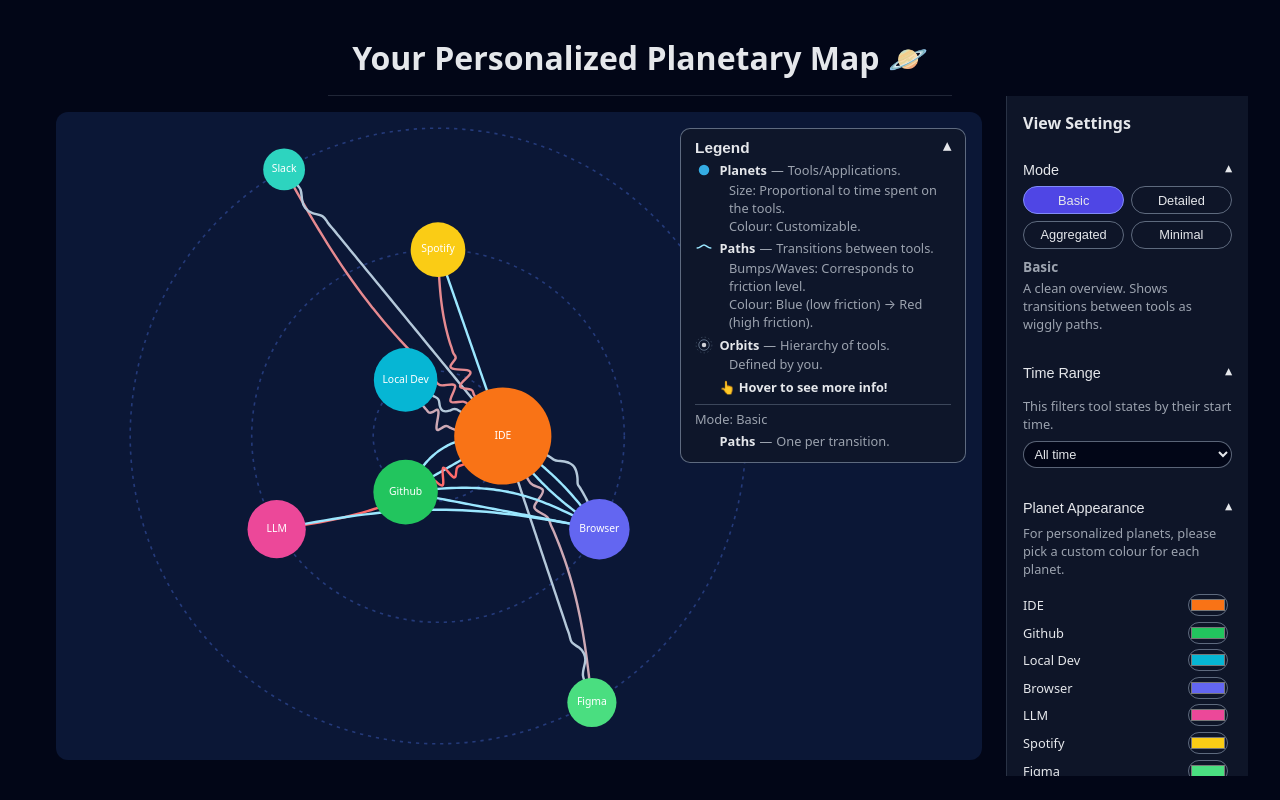
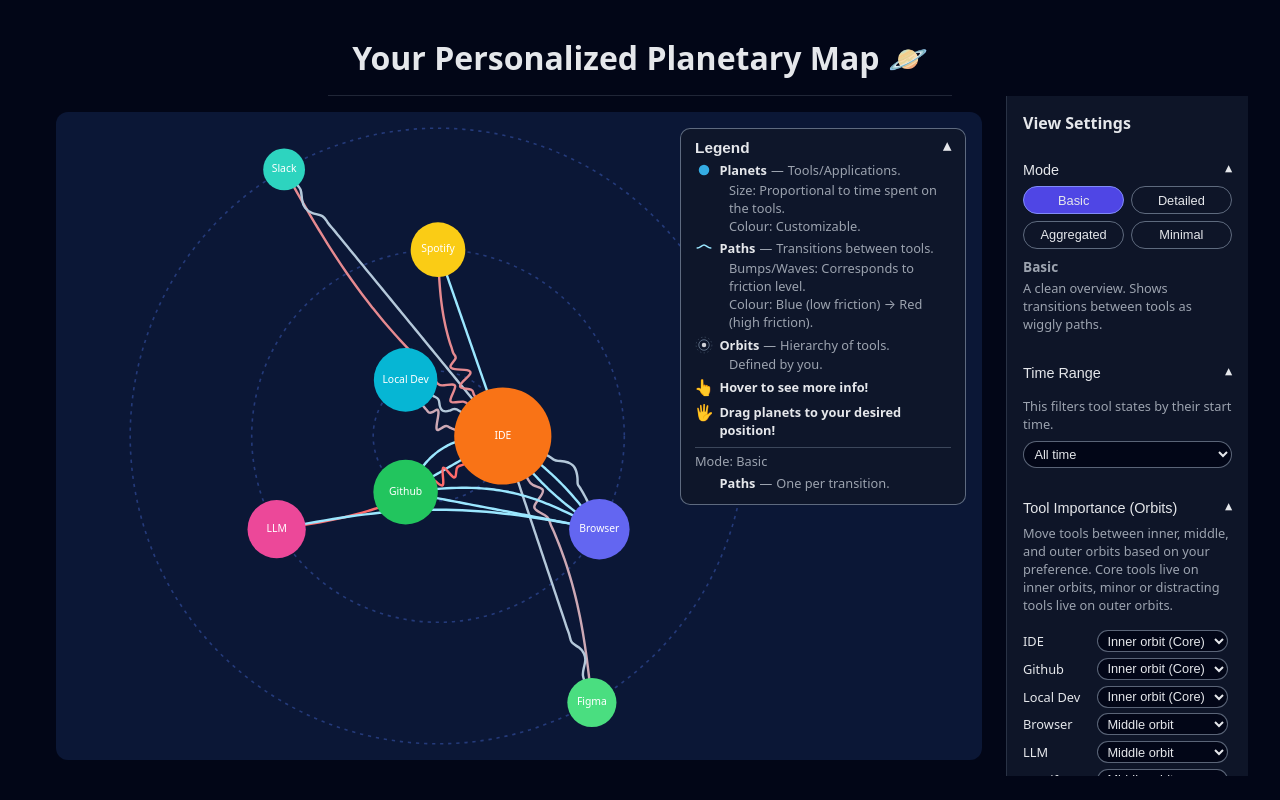
Before and after one commit to lynnnnnn22/PlanetaryMap, a React (Vite) app in the folder frontend/: page / in a window 1280 px wide. Built offline with nearby package versions, Linux system fonts and the light colour scheme.

Commit message:
Quick fixes

```diff
--- a/frontend/src/App.jsx
+++ b/frontend/src/App.jsx
@@ -277,45 +277,6 @@
             </select>
           </SettingsSection>
 
-          {/* PLANET COLOUR SECTION */}
-          <SettingsSection
-            title="Planet Appearance"
-            isOpen={showPlanetSection}
-            onToggle={() => setShowPlanetSection((v) => !v)}
-          >
-            {/* <div className="app-settings-label">Planet colours</div> */}
-
-            {topPlanets.length === 0 ? (
-              <div className="app-settings-description-inner">
-                <p>No planets yet — start working to see tools appear here.</p>
-              </div>
-            ) : (
-              <>
-                <div className="app-settings-description-inner" style={{ marginBottom: "0.5rem" }}>
-                  <p>For personalized planets, please pick a custom colour for each planet.</p>
-                </div>
-                <div className="app-planet-colors-list">
-                  {topPlanets.map((app) => (
-                    <div key={app} className="app-planet-color-row">
-                      <span className="app-planet-color-label">{app}</span>
-                      <input
-                        type="color"
-                        className="app-settings-color-input"
-                        value={appColors[app]}
-                        onChange={(e) =>
-                          setPlanetColorOverrides((prev) => ({
-                            ...prev,
-                            [app]: e.target.value
-                          }))
-                        }
-                      />
-                    </div>
-                  ))}
-                </div>
-              </>
-            )}
-          </SettingsSection>
-
           <SettingsSection
             title="Tool Importance (Orbits)"
             isOpen={showOrbitSection}
@@ -360,6 +321,45 @@
             )}
           </SettingsSection>
 
+          {/* PLANET COLOUR SECTION */}
+          <SettingsSection
+            title="Planet Appearance"
+            isOpen={showPlanetSection}
+            onToggle={() => setShowPlanetSection((v) => !v)}
+          >
+            {/* <div className="app-settings-label">Planet colours</div> */}
+
+            {topPlanets.length === 0 ? (
+              <div className="app-settings-description-inner">
+                <p>No planets yet — start working to see tools appear here.</p>
+              </div>
+            ) : (
+              <>
+                <div className="app-settings-description-inner" style={{ marginBottom: "0.5rem" }}>
+                  <p>For personalized planets, please pick a custom colour for each planet.</p>
+                </div>
+                <div className="app-planet-colors-list">
+                  {topPlanets.map((app) => (
+                    <div key={app} className="app-planet-color-row">
+                      <span className="app-planet-color-label">{app}</span>
+                      <input
+                        type="color"
+                        className="app-settings-color-input"
+                        value={appColors[app]}
+                        onChange={(e) =>
+                          setPlanetColorOverrides((prev) => ({
+                            ...prev,
+                            [app]: e.target.value
+                          }))
+                        }
+                      />
+                    </div>
+                  ))}
+                </div>
+              </>
+            )}
+          </SettingsSection>
+
         </aside>
       </div>
     </div>
--- a/frontend/src/PlanetaryMap.jsx
+++ b/frontend/src/PlanetaryMap.jsx
@@ -72,7 +72,12 @@
     },
     {
         id: "hover-tip",
-        label: "👆 Hover to see more info!",
+        label: "Hover to see more info!",
+        text: []
+    },
+    {
+        id: "drag-tip",
+        label: "Drag planets to your desired position!",
         text: []
     }
   ],
@@ -139,7 +144,7 @@
 }
 
 function LegendItem({ item }) {
-  const isCore = item.id === "planets" || item.id === "paths" || item.id === "orbits";
+  const isCore = item.id === "planets" || item.id === "paths" || item.id === "orbits" || item.id === "hover-tip" || item.id === "drag-tip";
 
   return (
     <div className="planetary-legend-item">
@@ -179,6 +184,15 @@
 function PlanetaryLegendIcon({ id }) {
   // Small 18×18 inline SVGs
   const size = 18;
+
+  const emojiStyle = {
+    fontSize: "16px",
+    width: `${size}px`,
+    height: `${size}px`,
+    display: "flex",
+    alignItems: "center",
+    justifyContent: "center",
+  };
 
   if (id === "planets") {
     // Circle planet
@@ -251,6 +265,14 @@
         />
       </svg>
     );
+  }
+
+  if (id === "hover-tip") {
+    return <span style={emojiStyle}>👆</span>;
+  }
+
+  if (id === "drag-tip") {
+    return <span style={emojiStyle}>🖐</span>;
   }
 
   // Default: no icon (for mode-specific items)
```
